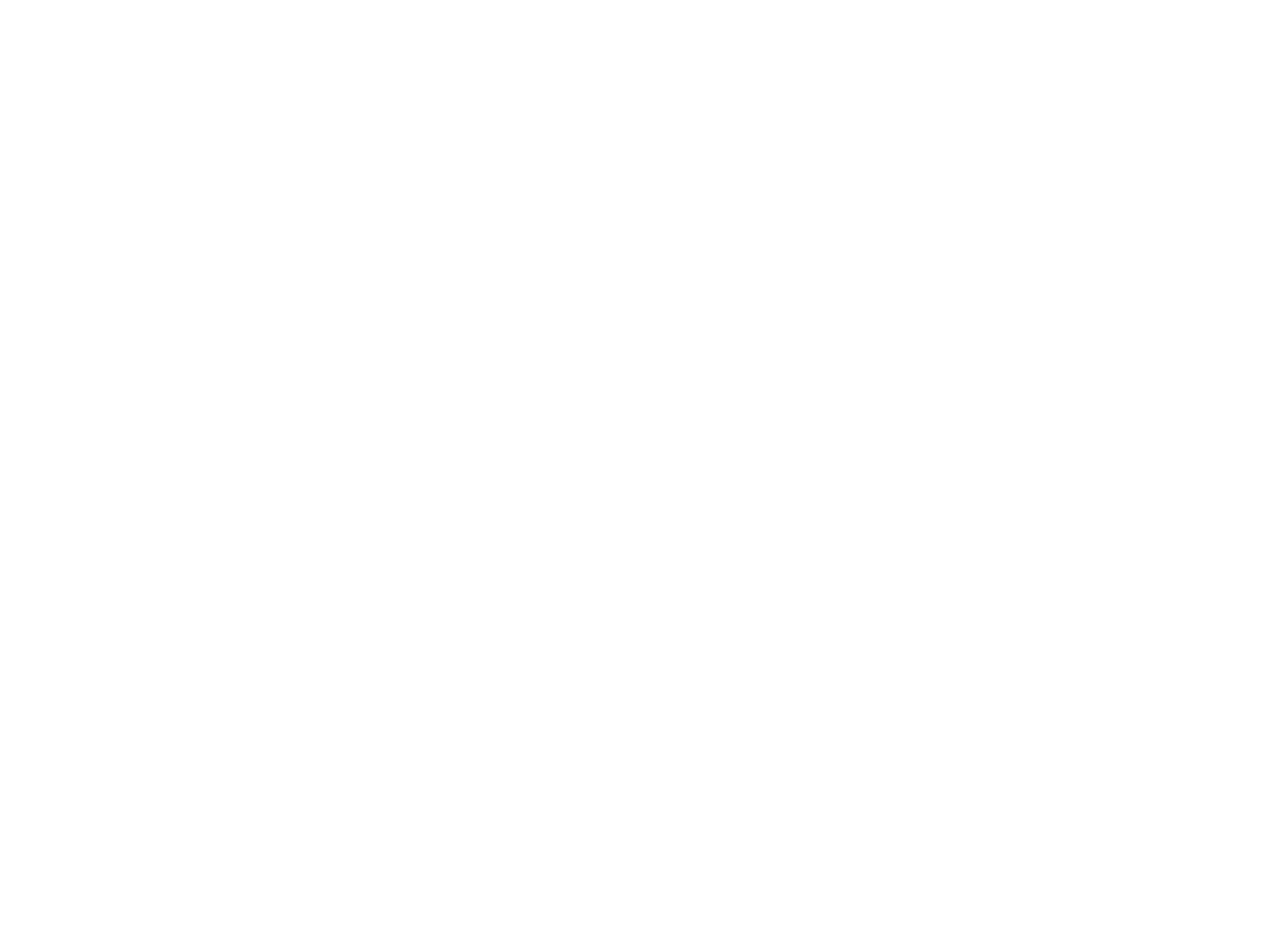
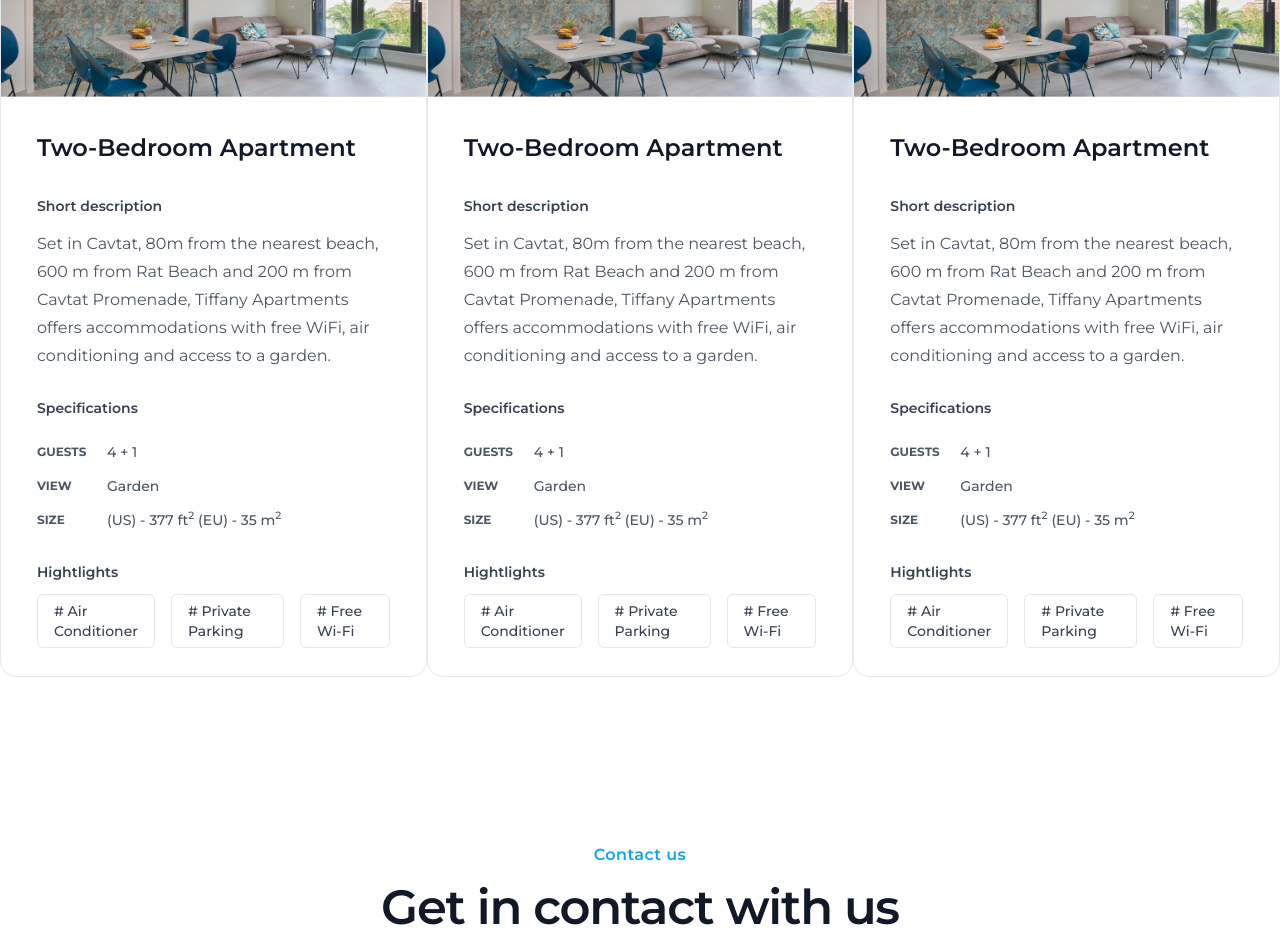
Before and after one commit to IlijaRad/apartments, a Next.js app: page / in a window 1280 px wide. Shown: the part 1560-2496 px from the top of the page. Before the commit the page ends 1083 px from the top, so only its background shows below. Built offline with nearby package versions, Linux system fonts and the light colour scheme.

Commit message:
- about section

```diff
--- /dev/null
+++ b/components/AccommodationSection.js
@@ -0,0 +1,91 @@
+import Img from "../public/img/2.png";
+import Card from "./Card";
+
+const APARTMENTS = [
+  {
+    id: 1,
+    title: "Two-Bedroom Apartment",
+    description:
+      "Set in Cavtat, 80m from the nearest beach, 600 m from Rat Beach and 200 m from Cavtat Promenade, Tiffany Apartments offers accommodations with free WiFi, air conditioning and access to a garden.",
+    guests: "4 + 1",
+    view: "Garden",
+    size: {
+      us: 377,
+      eu: 35,
+    },
+    hightlights: ["Air Conditioner", "Private Parking", "Free Wi-Fi"],
+    imgSrc: Img,
+  },
+  {
+    id: 2,
+    title: "Two-Bedroom Apartment",
+    description:
+      "Set in Cavtat, 80m from the nearest beach, 600 m from Rat Beach and 200 m from Cavtat Promenade, Tiffany Apartments offers accommodations with free WiFi, air conditioning and access to a garden.",
+    guests: "4 + 1",
+    view: "Garden",
+    size: {
+      us: 377,
+      eu: 35,
+    },
+    hightlights: ["Air Conditioner", "Private Parking", "Free Wi-Fi"],
+    imgSrc: Img,
+  },
+  {
+    id: 3,
+    title: "Two-Bedroom Apartment",
+    description:
+      "Set in Cavtat, 80m from the nearest beach, 600 m from Rat Beach and 200 m from Cavtat Promenade, Tiffany Apartments offers accommodations with free WiFi, air conditioning and access to a garden.",
+    guests: "4 + 1",
+    view: "Garden",
+    size: {
+      us: 377,
+      eu: 35,
+    },
+    hightlights: ["Air Conditioner", "Private Parking", "Free Wi-Fi"],
+    imgSrc: Img,
+  },
+];
+
+const AccommodationSection = () => {
+  return (
+    <div id="accommodation" className="pt-[140px]">
+      <h2 className="text-center font-semibold tracking-wide text-primary-500">
+        Accommodation
+      </h2>
+      <h3 className="mt-3.5 text-center text-5xl font-semibold leading-[52px] tracking-tight text-gray-900">
+        Pick a place that fits you the most
+      </h3>
+      <p className="mt-6 text-center text-lg leading-8 tracking-tight text-gray-600">
+        Choose from a variety of options, with different views and number of
+        guests
+      </p>
+      <div className="mt-[112px] flex">
+        {APARTMENTS.map(
+          ({
+            id,
+            description,
+            guests,
+            hightlights,
+            size,
+            title,
+            view,
+            imgSrc,
+          }) => (
+            <Card
+              key={id}
+              description={description}
+              guests={guests}
+              hightlights={hightlights}
+              size={size}
+              title={title}
+              view={view}
+              imgSrc={imgSrc}
+            />
+          )
+        )}
+      </div>
+    </div>
+  );
+};
+
+export default AccommodationSection;
--- /dev/null
+++ b/components/Card.js
@@ -0,0 +1,59 @@
+import Image from "next/image";
+
+const Card = ({
+  title,
+  description,
+  guests,
+  view,
+  size,
+  hightlights,
+  imgSrc,
+}) => {
+  return (
+    <div className="rounded-2xl border border-gray-200">
+      <Image className="rounded-t-2xl" width={1024} src={imgSrc} />
+      <div className="px-9 py-7">
+        <h3 className="text-2xl font-semibold text-gray-900">{title}</h3>
+        <div className="mt-8 text-sm font-semibold leading-5 text-gray-700">
+          Short description
+        </div>
+        <p className="mt-3.5 leading-7 text-gray-600">{description}</p>
+        <div className="mt-7 text-sm font-semibold text-gray-700">
+          Specifications
+        </div>
+        <div className="mt-6">
+          <div className="grid grid-cols-[70px_auto] text-gray-600">
+            <div className="text-xs font-bold uppercase leading-5">Guests</div>
+            <div className="text-sm font-medium">{guests}</div>
+          </div>
+          <div className="mt-3.5 grid grid-cols-[70px_auto] text-gray-600">
+            <div className="text-xs font-bold uppercase leading-5">View</div>
+            <div className="text-sm font-medium">{view}</div>
+          </div>
+          <div className="mt-3.5 grid grid-cols-[70px_auto] text-gray-600">
+            <div className="text-xs font-bold uppercase leading-5">Size</div>
+            <div className="text-sm font-medium">
+              (US) - {size.us} ft<sup>2</sup> (EU) - {size.eu} m<sup>2</sup>
+            </div>
+          </div>
+        </div>
+        <div className="mt-8 text-sm font-semibold text-gray-700">
+          Hightlights
+        </div>
+        <div className="mt-3 flex gap-x-4">
+          {hightlights.map((hightlight, ix) => (
+            <div
+              key={ix}
+              className="rounded-md border border-gray-200 py-1.5 px-4 text-sm font-medium text-gray-700"
+            >
+              <span># </span>
+              {hightlight}
+            </div>
+          ))}
+        </div>
+      </div>
+    </div>
+  );
+};
+
+export default Card;
--- /dev/null
+++ b/components/ContactSection.js
@@ -0,0 +1,14 @@
+const ContactSection = () => {
+  return (
+    <div id="contact" className="pt-[166px]">
+      <h2 className="text-center font-semibold tracking-wide text-primary-500">
+        Contact us
+      </h2>
+      <h3 className="mt-3.5 text-center text-5xl font-semibold leading-[52px] tracking-tight text-gray-900">
+        Get in contact with us
+      </h3>
+    </div>
+  );
+};
+
+export default ContactSection;
--- a/components/Header.js
+++ b/components/Header.js
@@ -8,18 +8,18 @@
   },
   {
     id: 2,
-    label: "About us",
-    href: ABOUT,
-  },
-  {
-    id: 3,
     label: "Accommodation",
     href: ACCOMMODATION,
   },
   {
-    id: 4,
+    id: 3,
     label: "Contact us",
     href: CONTACT,
+  },
+  {
+    id: 4,
+    label: "About us",
+    href: ABOUT,
   },
 ];
 
--- /dev/null
+++ b/components/HomeSection.js
@@ -0,0 +1,45 @@
+import Image from "next/image";
+import Img1 from "../public/img/1.png";
+
+const IMAGES = [
+  { id: 1, src: Img1, alt: "", position: "UP" },
+  { id: 2, src: Img1, alt: "", position: "DOWN" },
+  { id: 3, src: Img1, alt: "", position: "UP" },
+  { id: 4, src: Img1, alt: "", position: "DOWN" },
+  { id: 5, src: Img1, alt: "", position: "UP" },
+];
+
+const HomeSection = () => {
+  return (
+    <div id="home" className="overflow-hidden pt-[110px]">
+      <h1 className="mx-auto max-w-5xl text-center text-7xl font-semibold tracking-tight text-gray-900">
+        Located at the perfect place for a perfect vacation
+      </h1>
+      <p className="mx-auto mt-6 max-w-3xl text-center text-lg text-gray-600">
+        A modern, upscale hospitality that is passionate about &apos;making
+        moments&apos;, recognizing that small gestures make a big difference to
+        our guests, our owners and our people, offering unforgettable
+        experiences.
+      </p>
+      <button className="mx-auto mt-10 block rounded-lg border border-gray-200 py-2.5 px-7 text-lg font-semibold tracking-tight text-gray-700">
+        Make a reservation now
+      </button>
+      <div className="-mx-8 mt-[140px] flex justify-center gap-x-[45px]">
+        {IMAGES.map(({ id, src, alt, position }) => (
+          <div
+            key={id}
+            className={
+              position === "DOWN"
+                ? "mt-[64px] flex items-end"
+                : "flex items-start"
+            }
+          >
+            <Image src={src} alt={alt} width={360} height={542} />
+          </div>
+        ))}
+      </div>
+    </div>
+  );
+};
+
+export default HomeSection;
--- a/pages/_app.js
+++ b/pages/_app.js
@@ -1,13 +1,13 @@
 import Header from "../components/Header";
 import "../styles/globals.css";
 
-function MyApp({ Component, pageProps }) {
+const MyApp = ({ Component, pageProps }) => {
   return (
     <>
       <Header />
       <Component {...pageProps} />
     </>
   );
-}
+};
 
 export default MyApp;
--- a/pages/index.js
+++ b/pages/index.js
@@ -1,43 +1,15 @@
-import Image from "next/image";
-import Img1 from "../public/img/1.png";
+import HomeSection from "../components/HomeSection";
+import AccommodationSection from "../components/AccommodationSection";
+import ContactSection from "../components/ContactSection";
 
-const IMAGES = [
-  { id: 1, src: Img1, alt: "", position: "UP" },
-  { id: 2, src: Img1, alt: "", position: "DOWN" },
-  { id: 3, src: Img1, alt: "", position: "UP" },
-  { id: 4, src: Img1, alt: "", position: "DOWN" },
-  { id: 5, src: Img1, alt: "", position: "UP" },
-];
+const Home = () => {
+  return (
+    <>
+      <HomeSection />
+      <AccommodationSection />
+      <ContactSection />
+    </>
+  );
+};
 
-export default function Home() {
-  return (
-    <div id="home" className="overflow-hidden pt-[110px]">
-      <h1 className="mx-auto max-w-5xl text-center text-7xl font-semibold tracking-tight text-gray-900">
-        Located at the perfect place for a perfect vacation
-      </h1>
-      <p className="mx-auto mt-6 max-w-3xl text-center text-lg text-gray-600">
-        A modern, upscale hospitality that is passionate about &apos;making
-        moments&apos;, recognizing that small gestures make a big difference to
-        our guests, our owners and our people, offering unforgettable
-        experiences.
-      </p>
-      <button className="mx-auto mt-10 block rounded-lg border border-gray-200 py-2.5 px-7 text-lg font-semibold tracking-tight text-gray-700">
-        Make a reservation now
-      </button>
-      <div className="-mx-8 mt-[140px] flex justify-center gap-x-[45px]">
-        {IMAGES.map(({ id, src, alt, position }) => (
-          <div
-            key={id}
-            className={
-              position === "DOWN"
-                ? "mt-[64px] flex items-end"
-                : "flex items-start"
-            }
-          >
-            <Image src={src} alt={alt} width={360} height={542} />
-          </div>
-        ))}
-      </div>
-    </div>
-  );
-}
+export default Home;
--- a/styles/globals.css
+++ b/styles/globals.css
@@ -6,5 +6,6 @@
 @layer base {
   html {
     font-family: "Montserrat", sans-serif;
+    scroll-behavior: smooth;
   }
 }
--- a/tailwind.config.js
+++ b/tailwind.config.js
@@ -1,8 +1,14 @@
 /** @type {import('tailwindcss').Config} */
+const colors = require("tailwindcss/colors");
+
 module.exports = {
   content: ["./pages/**/*.{js,jsx}", "./components/**/*.{js,jsx}"],
   theme: {
-    extend: {},
+    extend: {
+      colors: {
+        primary: colors.sky,
+      },
+    },
   },
   plugins: [],
 };
```
Also changed, not shown: public/img/2.png (added).
